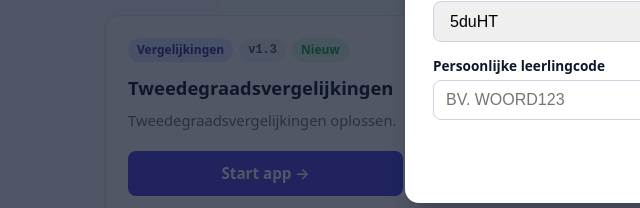
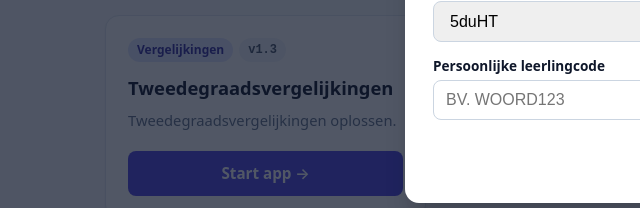
Before and after one commit to tomgaerdelen/wiskunde_apps, a plain HTML site: page index.html in a window 1280 px wide. Shown: the part 374-582 px from the top of the page, 35-675 px from the left. Drawn offline with Linux system fonts and the light colour scheme.

Commit message:
Update index.html via Portaal Beheer

```diff
--- a/index.html
+++ b/index.html
@@ -447,7 +447,7 @@ const APPS = [
     "beschrijving": "Tweedegraadsvergelijkingen oplossen.",
     "bestand": "5du Tweedegraadsvergelijkingen.html",
     "versie": "1.3",
-    "nieuw": true,
+    "nieuw": false,
     "onderdeel": "Vergelijkingen",
     "klassen": [
       "5duHT"
@@ -458,7 +458,7 @@ const APPS = [
     "beschrijving": "Bekijk theorie, maak oefeningen en test jezelf.",
     "bestand": "5doSW semester 1.html",
     "versie": "1.3",
-    "nieuw": true,
+    "nieuw": false,
     "onderdeel": "Wiskunde",
     "klassen": [
       "5doSW"
@@ -469,7 +469,7 @@ const APPS = [
     "beschrijving": "Bekijk theorie, maak oefeningen en test jezelf.",
     "bestand": "6doSW afgeleiden semester 1.html",
     "versie": "1.3",
-    "nieuw": true,
+    "nieuw": false,
     "onderdeel": "Wiskunde",
     "klassen": [
       "6doSW"
@@ -480,7 +480,7 @@ const APPS = [
     "beschrijving": "Bekijk theorie, maak oefeningen en test jezelf.",
     "bestand": "6doTW afgeleiden semester 1.html",
     "versie": "1.3",
-    "nieuw": true,
+    "nieuw": false,
     "onderdeel": "Wiskunde",
     "klassen": [
       "6doTW"
@@ -491,7 +491,7 @@ const APPS = [
     "beschrijving": "Bekijk theorie, maak oefeningen en test jezelf.",
     "bestand": "6doTW ruimtemeetkunde semester 1.html",
     "versie": "1.3",
-    "nieuw": true,
+    "nieuw": false,
     "onderdeel": "Wiskunde",
     "klassen": [
       "6doTW"
@@ -501,8 +501,8 @@ const APPS = [
     "titel": "Afgeleiden en de kettingregel",
     "beschrijving": "Maak oefeningen op afgeleiden en de kettingregel.",
     "bestand": "6do afgeleiden en de kettingregel.html",
-    "versie": "1.3",
-    "nieuw": true,
+    "versie": "1.4",
+    "nieuw": false,
     "onderdeel": "Wiskunde",
     "klassen": [
       "6doTW",
```
